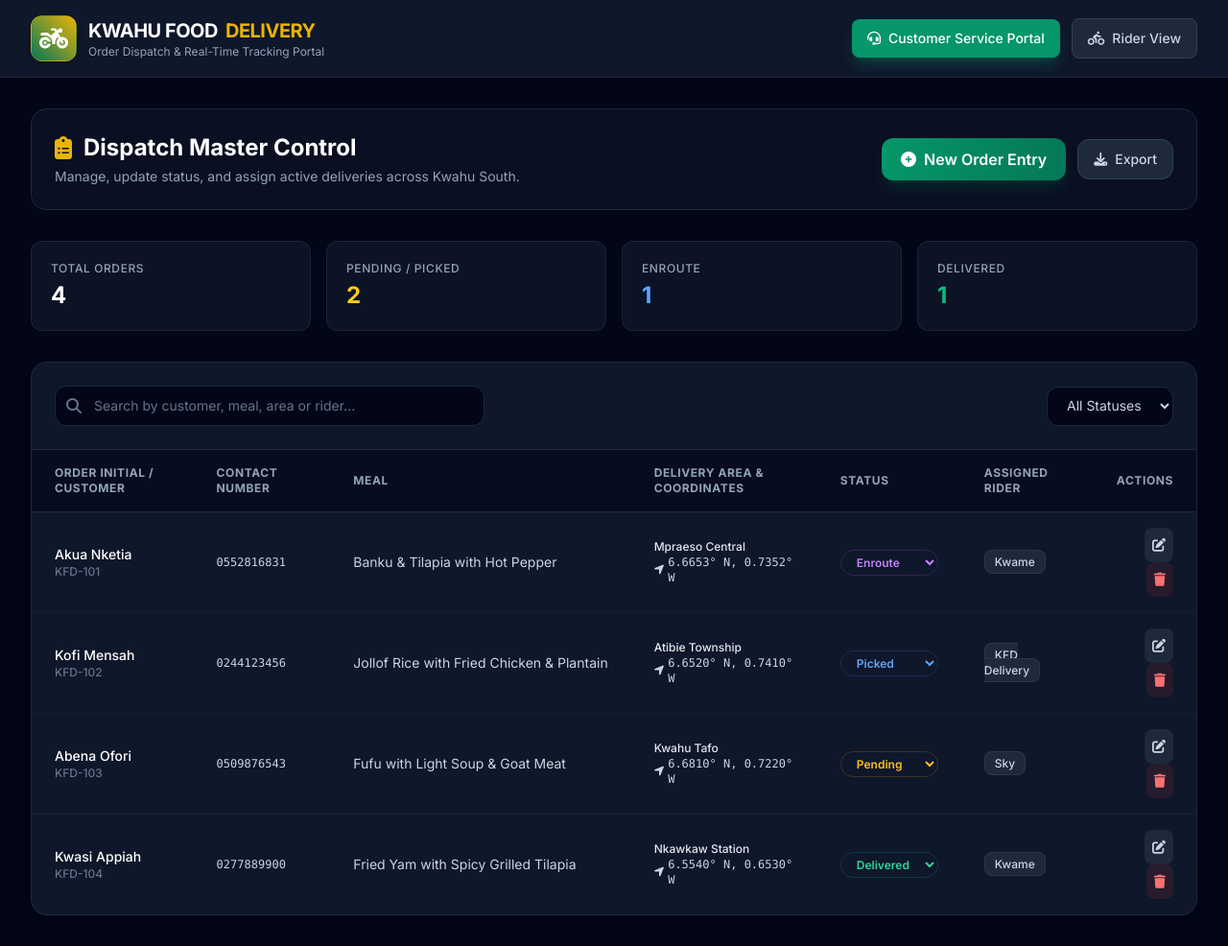
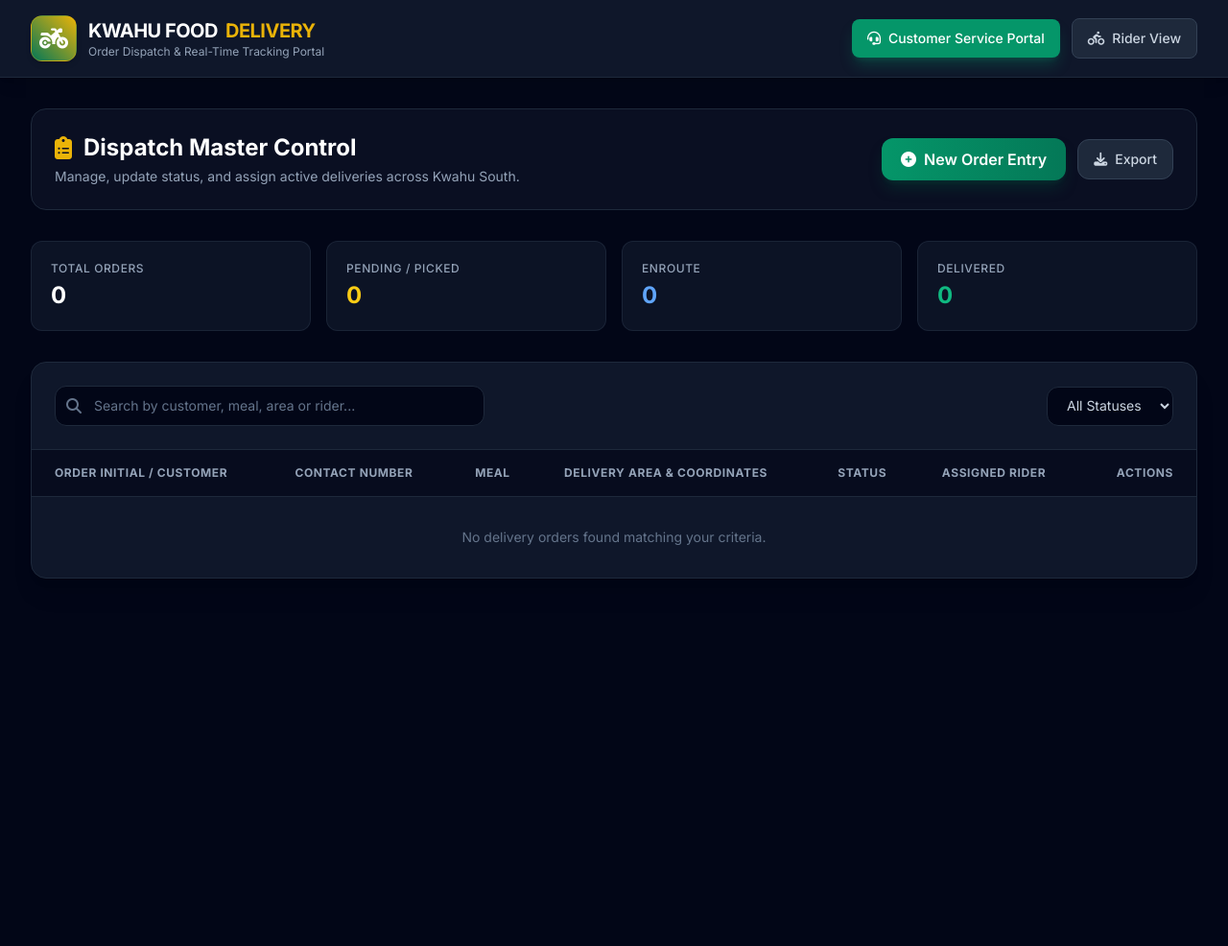
Before and after one commit to kwameltk/DeliveryUpdate, a plain HTML site: page index.html in a window 1280 px wide. Shown: the whole page at 96% size. After the commit the page ends 800 px from the top, so only its background shows below. Drawn offline with nearby package versions, Linux system fonts and the light colour scheme.

Commit message:
additions

```diff
--- a/index.html
+++ b/index.html
@@ -223,14 +223,7 @@
                 <div class="grid grid-cols-1 sm:grid-cols-2 gap-4">
                     <div>
                         <label class="block text-xs font-semibold uppercase tracking-wider text-slate-400 mb-1">Delivery Area</label>
-                        <select id="form-area" required class="w-full px-4 py-2.5 bg-slate-950 border border-slate-800 rounded-xl text-slate-200 text-sm focus:outline-none focus:border-kfdgreen-500">
-                            <option value="Mpraeso Central">Mpraeso Central</option>
-                            <option value="Atibie Township">Atibie Township</option>
-                            <option value="Kwahu Tafo">Kwahu Tafo</option>
-                            <option value="Nkawkaw Station">Nkawkaw Station</option>
-                            <option value="Beetle / Obomeng">Beetle / Obomeng</option>
-                            <option value="Nkwatia University Area">Nkwatia University Area</option>
-                        </select>
+                        <input type="text" id="form-area" required placeholder="e.g. Mpraeso Central" class="w-full px-4 py-2.5 bg-slate-950 border border-slate-800 rounded-xl text-slate-200 text-sm focus:outline-none focus:border-kfdgreen-500">
                     </div>
                     <div>
                         <label class="block text-xs font-semibold uppercase tracking-wider text-slate-400 mb-1">Delivery Coordinates</label>
@@ -274,54 +267,19 @@
 
     <!-- JavaScript Application Logic -->
     <script>
-        // Initial dataset matching KFD requirements & Excel structure
-        const defaultOrders = [
-            {
-                id: "KFD-101",
-                initial: "Akua Nketia",
-                contact: "0552816831",
-                meal: "Banku & Tilapia with Hot Pepper",
-                coordinates: "6.6653° N, 0.7352° W",
-                area: "Mpraeso Central",
-                status: "Enroute",
-                rider: "Kwame"
-            },
-            {
-                id: "KFD-102",
-                initial: "Kofi Mensah",
-                contact: "0244123456",
-                meal: "Jollof Rice with Fried Chicken & Plantain",
-                coordinates: "6.6520° N, 0.7410° W",
-                area: "Atibie Township",
-                status: "Picked",
-                rider: "KFD Delivery"
-            },
-            {
-                id: "KFD-103",
-                initial: "Abena Ofori",
-                contact: "0509876543",
-                meal: "Fufu with Light Soup & Goat Meat",
-                coordinates: "6.6810° N, 0.7220° W",
-                area: "Kwahu Tafo",
-                status: "Pending",
-                rider: "Sky"
-            },
-            {
-                id: "KFD-104",
-                initial: "Kwasi Appiah",
-                contact: "0277889900",
-                meal: "Fried Yam with Spicy Grilled Tilapia",
-                coordinates: "6.5540° N, 0.6530° W",
-                area: "Nkawkaw Station",
-                status: "Delivered",
-                rider: "Kwame"
-            }
-        ];
-
         // State management
         const riders = ["Kwame", "KFD Delivery", "Sky"];
         const deliveryStatuses = ["Pending", "Picked", "Enroute", "Delivered"];
-        let orders = JSON.parse(localStorage.getItem('kfd_orders')) || defaultOrders;
+        const orderStorageKey = 'kfd_orders';
+        const orderDataVersionKey = 'kfd_order_data_version';
+        const emptyOrderDataVersion = 'empty-v1';
+
+        if (localStorage.getItem(orderDataVersionKey) !== emptyOrderDataVersion) {
+            localStorage.removeItem(orderStorageKey);
+            localStorage.setItem(orderDataVersionKey, emptyOrderDataVersion);
+        }
+
+        let orders = JSON.parse(localStorage.getItem(orderStorageKey)) || [];
         let currentView = 'cs';
         let selectedRiderFilter = 'All';
 
@@ -606,7 +564,7 @@
                 const newOrder = {
                     id: newId,
                     initial,
-                    contact,
+            ntact,
                     meal,
                     coordinates,
                     area,
```
